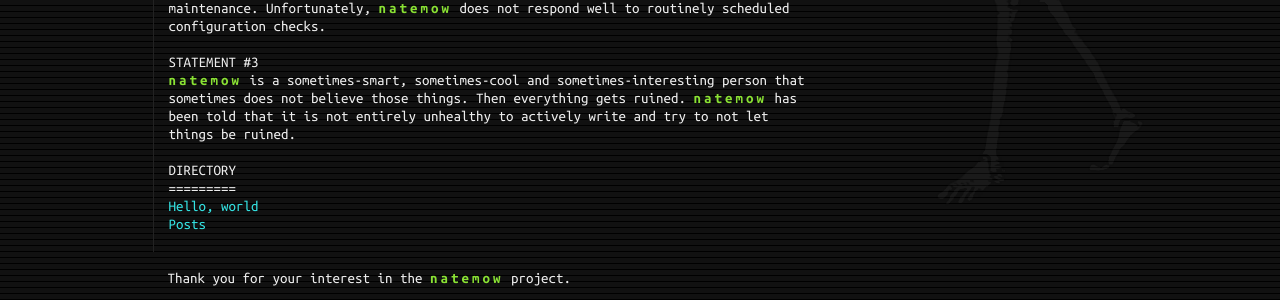
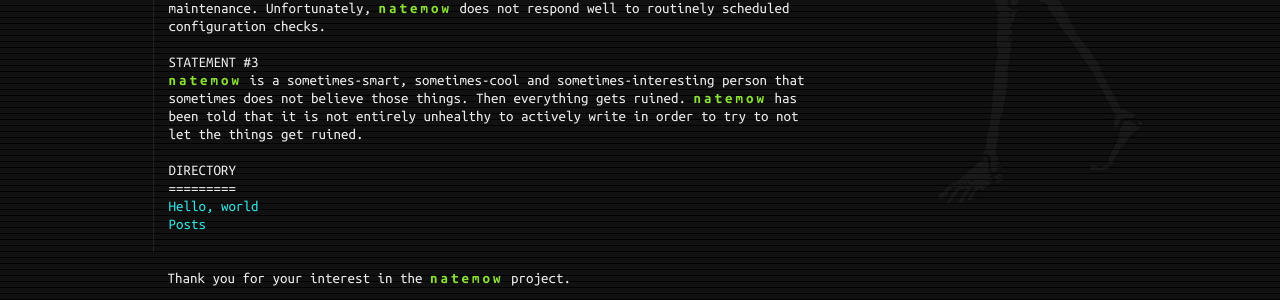
Before and after one commit to natemow/natemow.github.io, a Jekyll site: the page built from about.md, in a window 1280 px wide. Shown: the part 558-858 px from the top of the page. Built offline with Jekyll 4.4.1, drawn with Linux system fonts in a browser that asks for light colours; nearby versions of some CDN libraries.

```diff
--- a/about.md
+++ b/about.md
@@ -17,4 +17,4 @@
 {% include brand.html %} requires new inputs in order to grow as a unit. {% include brand.html %} is programmed to fail over to older mal inputs if left to its own devices. In order for {% include brand.html %} to successfully avoid mal output, it requires upkeep and occassional non-scheduled maintenance. Unfortunately, {% include brand.html %} does not respond well to routinely scheduled configuration checks.
 
 ### STATEMENT #3
-{% include brand.html %} is a sometimes-smart, sometimes-cool and sometimes-interesting person that sometimes does not believe those things. Then everything gets ruined. {% include brand.html %} has been told that it is not entirely unhealthy to actively write and try to not let things be ruined.
+{% include brand.html %} is a sometimes-smart, sometimes-cool and sometimes-interesting person that sometimes does not believe those things. Then everything gets ruined. {% include brand.html %} has been told that it is not entirely unhealthy to actively write in order to try to not let the things get ruined.
```
